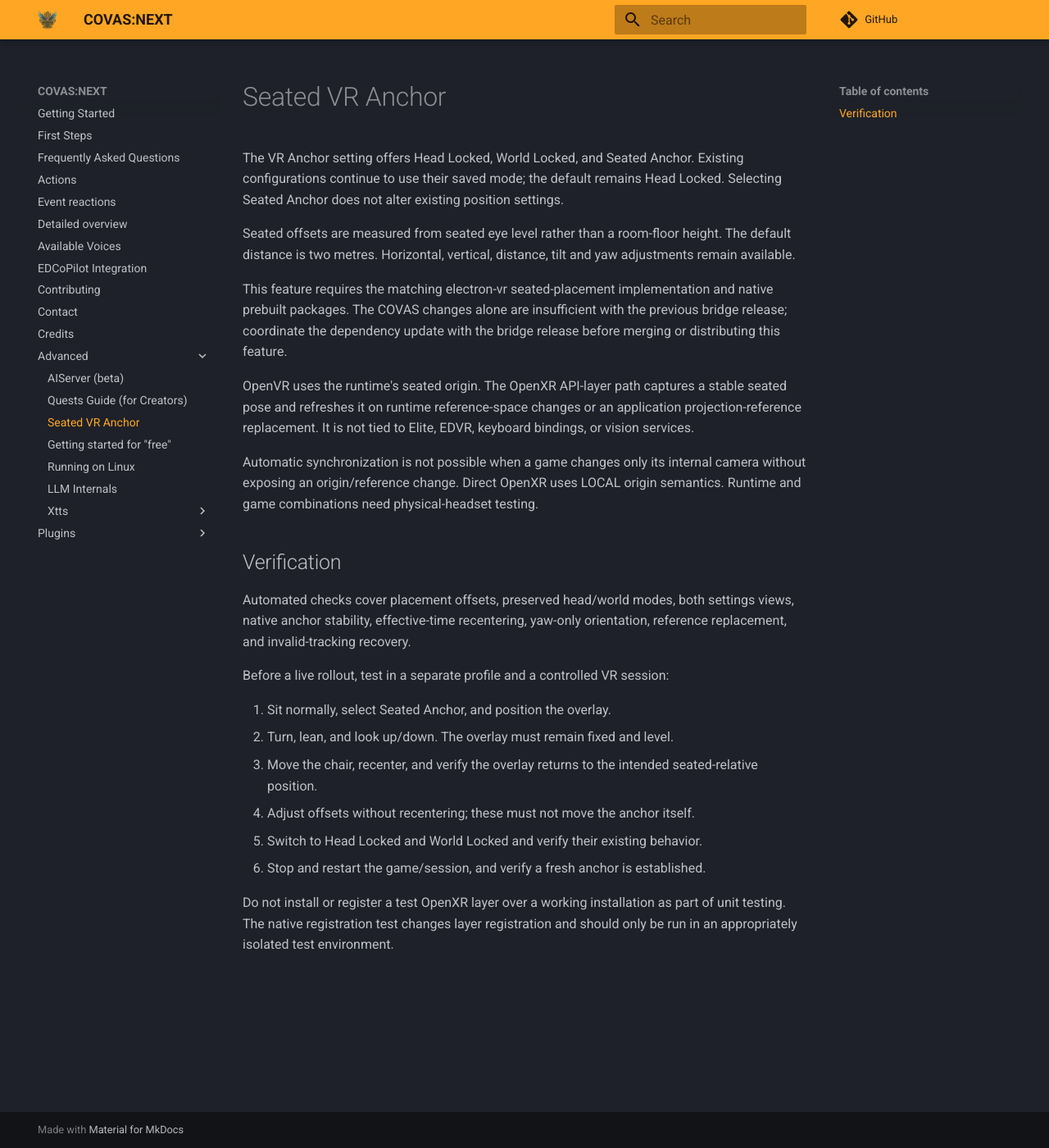
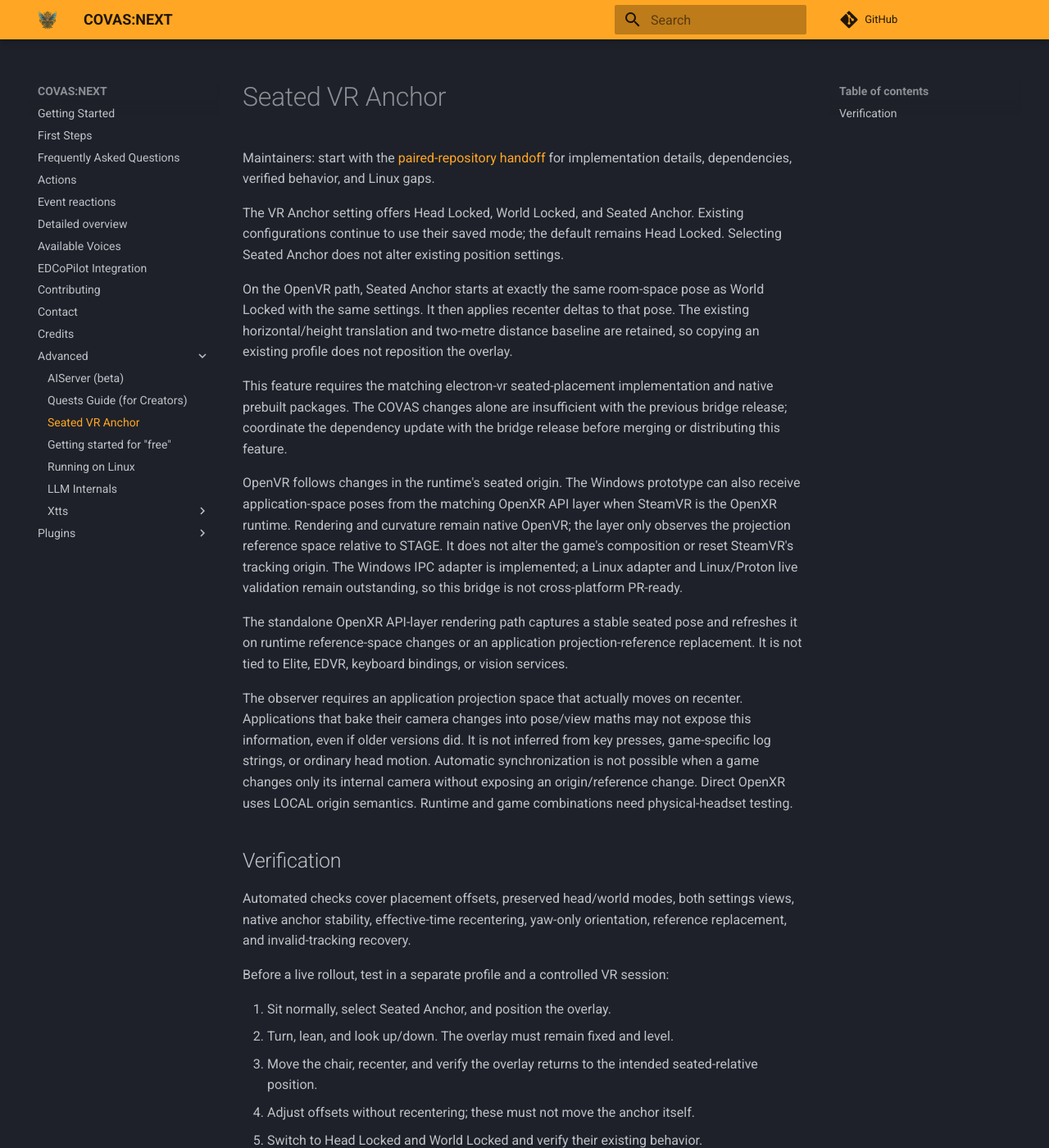
Before and after one commit to RatherRude/Elite-Dangerous-AI-Integration, an MkDocs documentation site: the page built from docs/advanced/VR-Seated-Anchor.md, in a window 1280 px wide and 1400 px high. Shown: the whole window at 82% size. Built offline with MkDocs 1.6.1 and Material for MkDocs 9.7.7, drawn with Linux system fonts in a browser that asks for light colours; comment, search, counter and statistics services are not loaded.

Commit message:
fix: preserve seated anchors through offset edits and static frames

```diff
--- a/docs/advanced/VR-Seated-Anchor.md
+++ b/docs/advanced/VR-Seated-Anchor.md
@@ -1,23 +1,39 @@
 # Seated VR Anchor
+
+Maintainers: start with the [paired-repository handoff](../../SEATED_ANCHOR_HANDOFF.md)
+for implementation details, dependencies, verified behavior, and Linux gaps.
 
 The VR Anchor setting offers Head Locked, World Locked, and Seated Anchor.
 Existing configurations continue to use their saved mode; the default remains
 Head Locked. Selecting Seated Anchor does not alter existing position settings.
 
-Seated offsets are measured from seated eye level rather than a room-floor
-height. The default distance is two metres. Horizontal, vertical, distance,
-tilt and yaw adjustments remain available.
+On the OpenVR path, Seated Anchor starts at exactly the same room-space pose as
+World Locked with the same settings. It then applies recenter deltas to that
+pose. The existing horizontal/height translation and two-metre distance baseline
+are retained, so copying an existing profile does not reposition the overlay.
 
 This feature requires the matching electron-vr seated-placement implementation
 and native prebuilt packages. The COVAS changes alone are insufficient with the
 previous bridge release; coordinate the dependency update with the bridge release
 before merging or distributing this feature.
 
-OpenVR uses the runtime's seated origin. The OpenXR API-layer path captures a
+OpenVR follows changes in the runtime's seated origin. The Windows prototype can
+also receive application-space poses from the matching OpenXR API layer when
+SteamVR is the OpenXR runtime. Rendering and curvature remain native OpenVR;
+the layer only observes the projection reference space relative to STAGE.
+It does not alter the game's composition or reset SteamVR's tracking origin.
+The Windows IPC adapter is implemented; a Linux adapter and Linux/Proton live
+validation remain outstanding, so this bridge is not cross-platform PR-ready.
+
+The standalone OpenXR API-layer rendering path captures a
 stable seated pose and refreshes it on runtime reference-space changes or an
 application projection-reference replacement. It is not tied to Elite, EDVR,
 keyboard bindings, or vision services.
 
+The observer requires an application projection space that actually moves on
+recenter. Applications that bake their camera changes into pose/view maths may
+not expose this information, even if older versions did. It is not inferred from
+key presses, game-specific log strings, or ordinary head motion.
 Automatic synchronization is not possible when a game changes only its internal
 camera without exposing an origin/reference change. Direct OpenXR uses LOCAL
 origin semantics. Runtime and game combinations need physical-headset testing.
```
Also changed, not shown: SEATED_ANCHOR_HANDOFF.md (added, +126 -0 lines), 5 other files.
